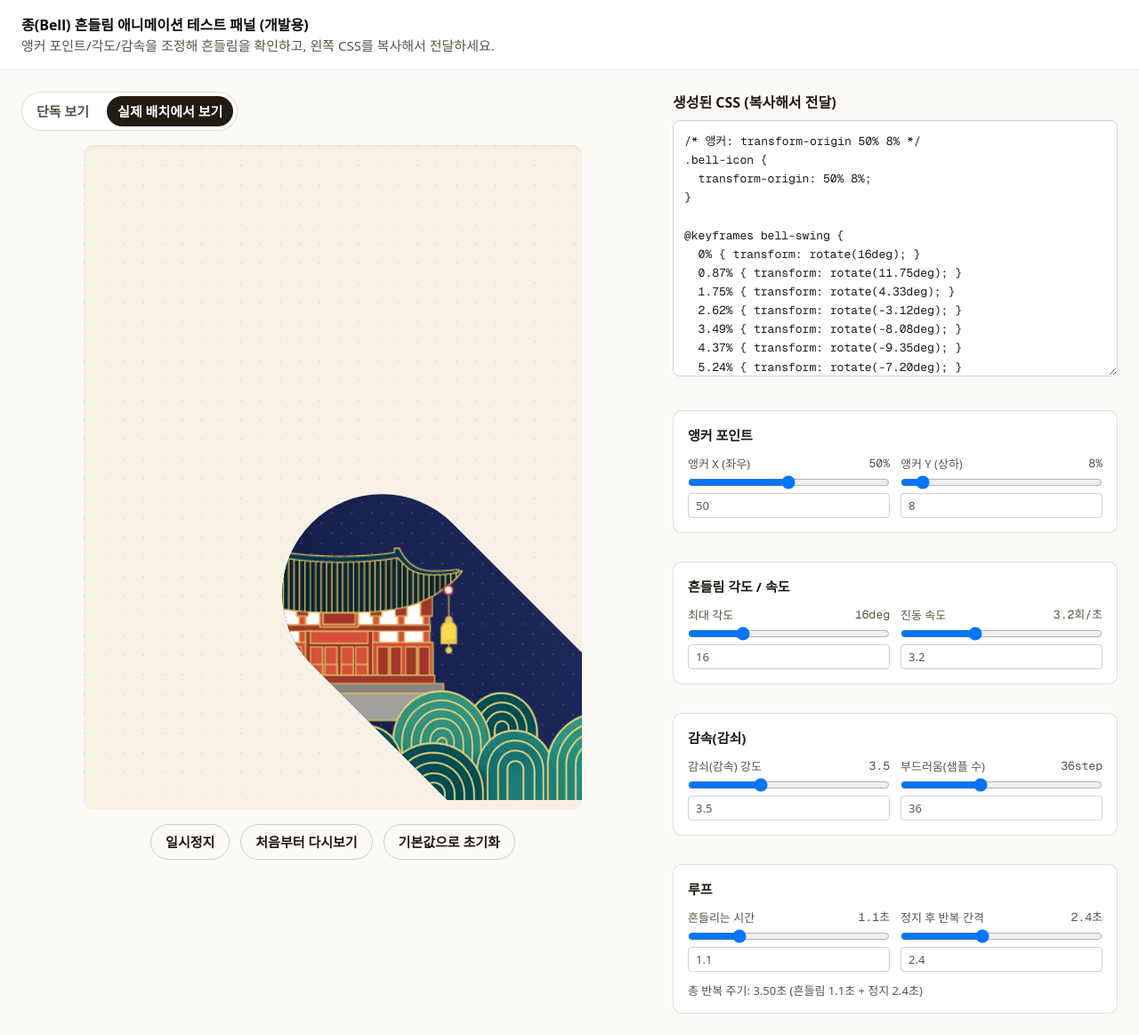
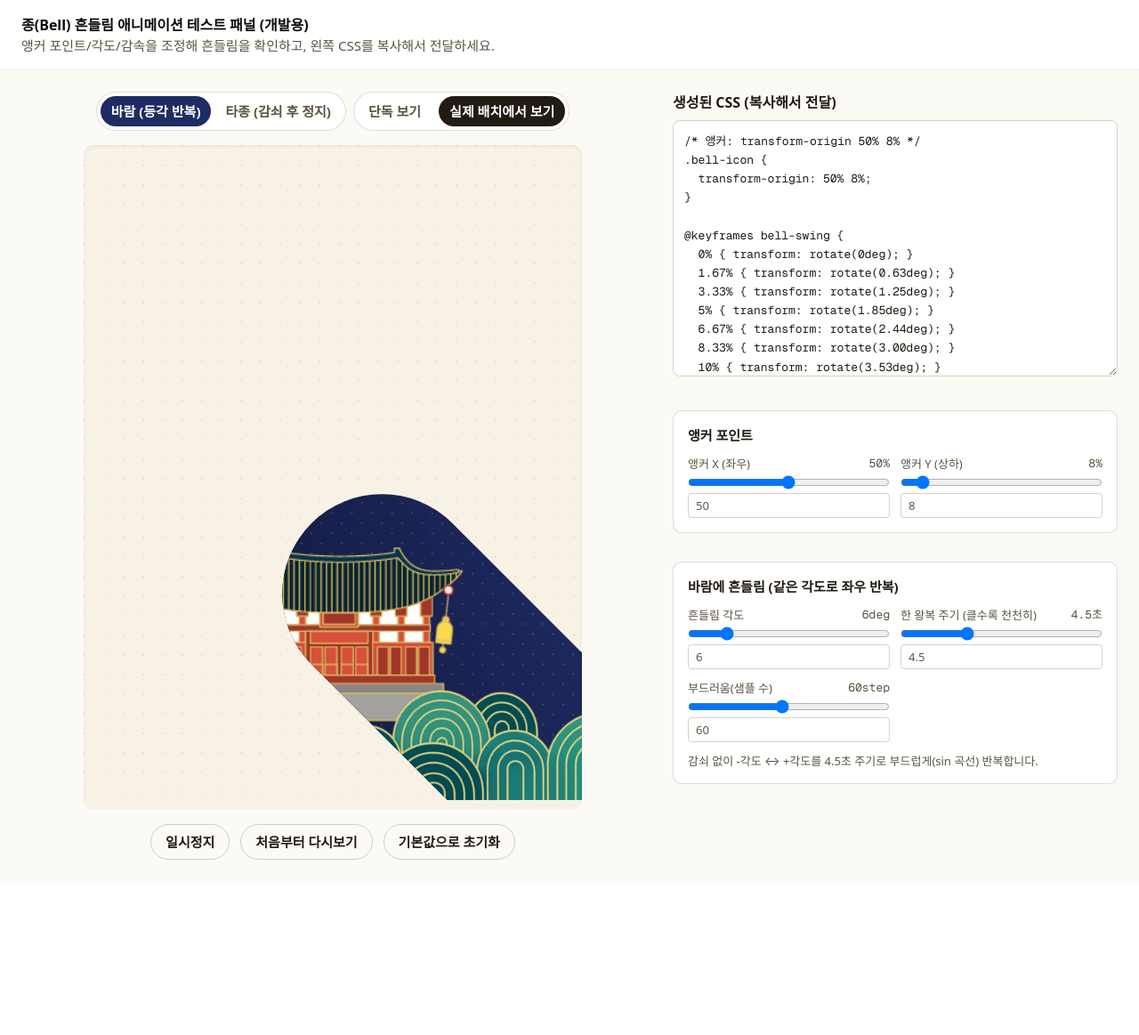
Before and after one commit to client-168-projects/k-culture-festival, a Next.js app: page /dev/k-mark-tuner in a window 1280 px wide. Shown: the whole page at 89% size. After the commit the page ends 990 px from the top, so only its background shows below. Built offline with nearby package versions, Linux system fonts and the light colour scheme; a web font is replaced by a local one.

Commit message:
fix: 이미지 교체

```diff
--- a/src/data/stage-programs.ts
+++ b/src/data/stage-programs.ts
@@ -26,7 +26,7 @@ export const stagePrograms: StageProgram[] = [
   {
     category: "특별공연",
     genre: "K-POP",
-    name: "Classy",
+    name: "CLASSy",
     image: `${IMAGE_BASE}/클라씨.jpg`,
     imageWidth: 1600,
     imageHeight: 900,
--- a/src/features/home/components/bell-swing-tuner.tsx
+++ b/src/features/home/components/bell-swing-tuner.tsx
@@ -8,9 +8,19 @@ import { cn } from "@/lib/utils";
 
 import { ASSETS } from "./k-mark-graphic";
 
-type BellParams = {
-  anchorX: number;
-  anchorY: number;
+type Mode = "wind" | "damped";
+
+type RangeDef = { min: number; max: number; step: number; unit: string; label: string };
+
+type AnchorParams = { anchorX: number; anchorY: number };
+
+type WindParams = {
+  maxAngle: number;
+  period: number;
+  smoothness: number;
+};
+
+type DampedParams = {
   maxAngle: number;
   frequency: number;
   damping: number;
@@ -19,9 +29,28 @@ type BellParams = {
   smoothness: number;
 };
 
-const DEFAULTS: BellParams = {
-  anchorX: 50,
-  anchorY: 8,
+const ANCHOR_DEFAULTS: AnchorParams = { anchorX: 50, anchorY: 8 };
+
+const ANCHOR_RANGES: Record<keyof AnchorParams, RangeDef> = {
+  anchorX: { min: 0, max: 100, step: 1, unit: "%", label: "앵커 X (좌우)" },
+  anchorY: { min: 0, max: 100, step: 1, unit: "%", label: "앵커 Y (상하)" },
+};
+
+// 바람에 살랑이는 연출: 감쇠 없이 같은 각도로 좌우를 부드럽게 반복
+const WIND_DEFAULTS: WindParams = {
+  maxAngle: 6,
+  period: 4.5,
+  smoothness: 60,
+};
+
+const WIND_RANGES: Record<keyof WindParams, RangeDef> = {
+  maxAngle: { min: 1, max: 30, step: 1, unit: "deg", label: "흔들림 각도" },
+  period: { min: 1, max: 12, step: 0.1, unit: "초", label: "한 왕복 주기 (클수록 천천히)" },
+  smoothness: { min: 8, max: 120, step: 1, unit: "step", label: "부드러움(샘플 수)" },
+};
+
+// 타종 연출: 최대 각도에서 시작해 진폭이 점점 줄어들다 멈추고, 잠시 후 다시 반복
+const DAMPED_DEFAULTS: DampedParams = {
   maxAngle: 16,
   frequency: 3.2,
   damping: 3.5,
@@ -30,22 +59,11 @@ const DEFAULTS: BellParams = {
   smoothness: 36,
 };
 
-const RANGES: Record<
-  keyof BellParams,
-  { min: number; max: number; step: number; unit: string; label: string }
-> = {
-  anchorX: { min: 0, max: 100, step: 1, unit: "%", label: "앵커 X (좌우)" },
-  anchorY: { min: 0, max: 100, step: 1, unit: "%", label: "앵커 Y (상하)" },
+const DAMPED_RANGES: Record<keyof DampedParams, RangeDef> = {
   maxAngle: { min: 1, max: 60, step: 1, unit: "deg", label: "최대 각도" },
   frequency: { min: 0.5, max: 8, step: 0.1, unit: "회/초", label: "진동 속도" },
   damping: { min: 0, max: 10, step: 0.1, unit: "", label: "감쇠(감속) 강도" },
-  activeDuration: {
-    min: 0.2,
-    max: 4,
-    step: 0.1,
-    unit: "초",
-    label: "흔들리는 시간",
-  },
+  activeDuration: { min: 0.2, max: 4, step: 0.1, unit: "초", label: "흔들리는 시간" },
   loopPause: { min: 0, max: 6, step: 0.1, unit: "초", label: "정지 후 반복 간격" },
   smoothness: { min: 8, max: 80, step: 1, unit: "step", label: "부드러움(샘플 수)" },
 };
@@ -54,8 +72,22 @@ function fmt(n: number, digits = 1) {
   return Number.isInteger(n) ? String(n) : n.toFixed(digits);
 }
 
-/** 감쇠 사인파(taps → 진폭이 점점 줄어드는 종 흔들림)를 샘플링해 % 키프레임으로 변환 */
-function buildKeyframes(p: BellParams) {
+/** 감쇠 없는 사인파 한 주기를 그대로 샘플링 — 시작과 끝 각도가 같아 이음매 없이 반복됨 */
+function buildWindKeyframes(p: WindParams) {
+  const stops: { pct: number; angle: number }[] = [];
+  for (let i = 0; i <= p.smoothness; i++) {
+    const frac = i / p.smoothness;
+    const angle = p.maxAngle * Math.sin(2 * Math.PI * frac);
+    stops.push({ pct: frac * 100, angle });
+  }
+  const css = stops
+    .map((s) => `  ${fmt(s.pct, 2)}% { transform: rotate(${fmt(s.angle, 2)}deg); }`)
+    .join("\n");
+  return { css, total: p.period };
+}
+
+/** 감쇠 사인파(타종 → 진폭이 점점 줄어드는 종 흔들림)를 샘플링해 % 키프레임으로 변환 */
+function buildDampedKeyframes(p: DampedParams) {
   const total = p.activeDuration + p.loopPause;
   if (total <= 0) return { css: "", total: 0 };
 
@@ -82,28 +114,39 @@ function buildKeyframes(p: BellParams) {
 }
 
 export function BellSwingTuner() {
-  const [params, setParams] = useState<BellParams>({ ...DEFAULTS });
+  const [mode, setMode] = useState<Mode>("wind");
+  const [anchor, setAnchor] = useState<AnchorParams>({ ...ANCHOR_DEFAULTS });
+  const [wind, setWind] = useState<WindParams>({ ...WIND_DEFAULTS });
+  const [damped, setDamped] = useState<DampedParams>({ ...DAMPED_DEFAULTS });
   const [playing, setPlaying] = useState(true);
   const [showContext, setShowContext] = useState(true);
   const [replayKey, setReplayKey] = useState(0);
 
-  const setField = (field: keyof BellParams, value: number) => {
-    setParams((prev) => ({ ...prev, [field]: value }));
+  const setAnchorField = (field: keyof AnchorParams, value: number) => {
+    setAnchor((prev) => ({ ...prev, [field]: value }));
+  };
+  const setWindField = (field: keyof WindParams, value: number) => {
+    setWind((prev) => ({ ...prev, [field]: value }));
+  };
+  const setDampedField = (field: keyof DampedParams, value: number) => {
+    setDamped((prev) => ({ ...prev, [field]: value }));
   };
 
   const reset = () => {
-    setParams({ ...DEFAULTS });
+    setAnchor({ ...ANCHOR_DEFAULTS });
+    setWind({ ...WIND_DEFAULTS });
+    setDamped({ ...DAMPED_DEFAULTS });
     setReplayKey((k) => k + 1);
   };
 
   const replay = () => setReplayKey((k) => k + 1);
 
   const { css: keyframesCss, total } = useMemo(
-    () => buildKeyframes(params),
-    [params],
+    () => (mode === "wind" ? buildWindKeyframes(wind) : buildDampedKeyframes(damped)),
+    [mode, wind, damped],
   );
 
-  const transformOrigin = `${params.anchorX}% ${params.anchorY}%`;
+  const transformOrigin = `${anchor.anchorX}% ${anchor.anchorY}%`;
 
   const animationStyle = useMemo(
     () => ({
@@ -118,6 +161,10 @@ export function BellSwingTuner() {
   );
 
   const output = useMemo(() => {
+    const modeComment =
+      mode === "wind"
+        ? `/* 바람 연출: 각도 ${fmt(wind.maxAngle)}deg, 주기 ${fmt(wind.period)}초 (감쇠 없이 등각 반복) */`
+        : `/* 타종 연출: 최대 각도 ${fmt(damped.maxAngle)}deg, 진동 ${fmt(damped.frequency)}회/초, 감쇠 ${fmt(damped.damping)}, 흔들림 ${fmt(damped.activeDuration)}초 + 정지 ${fmt(damped.loopPause)}초 = 총 ${fmt(total, 2)}초 반복 */`;
     return [
       `/* 앵커: transform-origin ${transformOrigin} */`,
       `.bell-icon {`,
@@ -132,9 +179,9 @@ export function BellSwingTuner() {
       `  animation: bell-swing ${fmt(total, 2)}s linear infinite;`,
       `}`,
       ``,
-      `/* 최대 각도 ${fmt(params.maxAngle)}deg, 진동 ${fmt(params.frequency)}회/초, 감쇠 ${fmt(params.damping)}, 흔들림 ${fmt(params.activeDuration)}초 + 정지 ${fmt(params.loopPause)}초 = 총 ${fmt(total, 2)}초 반복 */`,
+      modeComment,
     ].join("\n");
-  }, [transformOrigin, keyframesCss, total, params]);
+  }, [transformOrigin, keyframesCss, total, mode, wind, damped]);
 
   const bell = (
     <div
@@ -153,7 +200,7 @@ export function BellSwingTuner() {
       <span
         aria-hidden="true"
         className="pointer-events-none absolute z-10 size-3 -translate-x-1/2 -translate-y-1/2 rounded-full border-2 border-brand-vermillion bg-white/90 shadow"
-        style={{ left: `${params.anchorX}%`, top: `${params.anchorY}%` }}
+        style={{ left: `${anchor.anchorX}%`, top: `${anchor.anchorY}%` }}
       />
     </div>
   );
@@ -165,7 +212,30 @@ export function BellSwingTuner() {
       {/* 미리보기 */}
       <div className="flex flex-col items-center gap-4">
         <div className="sticky top-6 flex w-full flex-col items-center gap-4">
-          <div className="flex items-center gap-2 self-start rounded-full border border-brand-ink/15 bg-white p-1 text-sm">
+          <div className="flex flex-wrap items-center justify-center gap-2">
+            <div className="flex items-center gap-1 rounded-full border border-brand-ink/15 bg-white p-1 text-sm">
+              <button
+                type="button"
+                onClick={() => setMode("wind")}
+                className={cn(
+                  "rounded-full px-3 py-1.5 font-semibold",
+                  mode === "wind" ? "bg-brand-indigo text-white" : "text-brand-ink-soft",
+                )}
+              >
+                바람 (등각 반복)
+              </button>
+              <button
+                type="button"
+                onClick={() => setMode("damped")}
+                className={cn(
+                  "rounded-full px-3 py-1.5 font-semibold",
+                  mode === "damped" ? "bg-brand-indigo text-white" : "text-brand-ink-soft",
+                )}
+              >
+                타종 (감쇠 후 정지)
+              </button>
+            </div>
+            <div className="flex items-center gap-2 rounded-full border border-brand-ink/15 bg-white p-1 text-sm">
               <button
                 type="button"
                 onClick={() => setShowContext(false)}
@@ -186,6 +256,7 @@ export function BellSwingTuner() {
               >
                 실제 배치에서 보기
               </button>
+            </div>
           </div>
 
           {showContext ? (
@@ -281,23 +352,42 @@ export function BellSwingTuner() {
             {(["anchorX", "anchorY"] as const).map((field) => (
               <ParamSlider
                 key={field}
-                field={field}
-                value={params[field]}
-                onChange={(v) => setField(field, v)}
+                range={ANCHOR_RANGES[field]}
+                value={anchor[field]}
+                onChange={(v) => setAnchorField(field, v)}
               />
             ))}
           </div>
         </div>
 
+        {mode === "wind" ? (
+          <div className="rounded-lg border border-brand-ink/15 bg-white p-4">
+            <p className="mb-3 text-sm font-bold">바람에 흔들림 (같은 각도로 좌우 반복)</p>
+            <div className="grid grid-cols-1 gap-3 sm:grid-cols-2">
+              {(["maxAngle", "period", "smoothness"] as const).map((field) => (
+                <ParamSlider
+                  key={field}
+                  range={WIND_RANGES[field]}
+                  value={wind[field]}
+                  onChange={(v) => setWindField(field, v)}
+                />
+              ))}
+            </div>
+            <p className="mt-3 text-xs text-brand-ink-soft">
+              감쇠 없이 -각도 ↔ +각도를 {fmt(wind.period)}초 주기로 부드럽게(sin 곡선) 반복합니다.
+            </p>
+          </div>
+        ) : (
+          <>
             <div className="rounded-lg border border-brand-ink/15 bg-white p-4">
               <p className="mb-3 text-sm font-bold">흔들림 각도 / 속도</p>
               <div className="grid grid-cols-1 gap-3 sm:grid-cols-2">
                 {(["maxAngle", "frequency"] as const).map((field) => (
                   <ParamSlider
                     key={field}
-                field={field}
-                value={params[field]}
-                onChange={(v) => setField(field, v)}
+                    range={DAMPED_RANGES[field]}
+                    value={damped[field]}
+                    onChange={(v) => setDampedField(field, v)}
                   />
                 ))}
               </div>
@@ -309,9 +399,9 @@ export function BellSwingTuner() {
                 {(["damping", "smoothness"] as const).map((field) => (
                   <ParamSlider
                     key={field}
-                field={field}
-                value={params[field]}
-                onChange={(v) => setField(field, v)}
+                    range={DAMPED_RANGES[field]}
+                    value={damped[field]}
+                    onChange={(v) => setDampedField(field, v)}
                   />
                 ))}
               </div>
@@ -323,32 +413,33 @@ export function BellSwingTuner() {
                 {(["activeDuration", "loopPause"] as const).map((field) => (
                   <ParamSlider
                     key={field}
-                field={field}
-                value={params[field]}
-                onChange={(v) => setField(field, v)}
+                    range={DAMPED_RANGES[field]}
+                    value={damped[field]}
+                    onChange={(v) => setDampedField(field, v)}
                   />
                 ))}
               </div>
               <p className="mt-3 text-xs text-brand-ink-soft">
-            총 반복 주기: {fmt(total, 2)}초 (흔들림 {fmt(params.activeDuration)}초 + 정지{" "}
-            {fmt(params.loopPause)}초)
+                총 반복 주기: {fmt(total, 2)}초 (흔들림 {fmt(damped.activeDuration)}초 + 정지{" "}
+                {fmt(damped.loopPause)}초)
               </p>
             </div>
+          </>
+        )}
       </div>
     </div>
   );
 }
 
 function ParamSlider({
-  field,
+  range,
   value,
   onChange,
 }: {
-  field: keyof BellParams;
+  range: RangeDef;
   value: number;
   onChange: (value: number) => void;
 }) {
-  const range = RANGES[field];
   return (
     <label className="flex flex-col gap-1 text-xs text-brand-ink-soft">
       <span className="flex justify-between">
--- a/src/features/home/components/main-stage-section.tsx
+++ b/src/features/home/components/main-stage-section.tsx
@@ -16,7 +16,7 @@ const SPECIAL_TONES: ArchTone[] = ["indigo", "vermillion", "jade"];
 /** 메인 무대 카드용 인물 누끼 이미지 — 아치 패널 하단 기준으로 채워진다 */
 const SPECIAL_IMAGES: Record<string, string> = {
   김태우: "/assets/images/main/김태우-메인.png",
-  Classy: "/assets/images/main/클라씨-메인.png",
+  CLASSy: "/assets/images/main/클라씨-메인.png",
   "김민형 마술사": "/assets/images/main/김민형-메인.png",
 };
 
@@ -81,7 +81,7 @@ export function MainStageSection() {
                   <div
                     className={cn(
                       "absolute inset-0",
-                      item.name === "Classy" &&
+                      item.name === "CLASSy" &&
                         "inset-x-[14%] top-[12%] bottom-0 sm:inset-0",
                     )}
                   >
```
Also changed, not shown: public/assets/images/features/비보이즈.jpg, public/assets/images/features/클라씨.jpg. Lines whose indentation alone changed are shown as unchanged.
